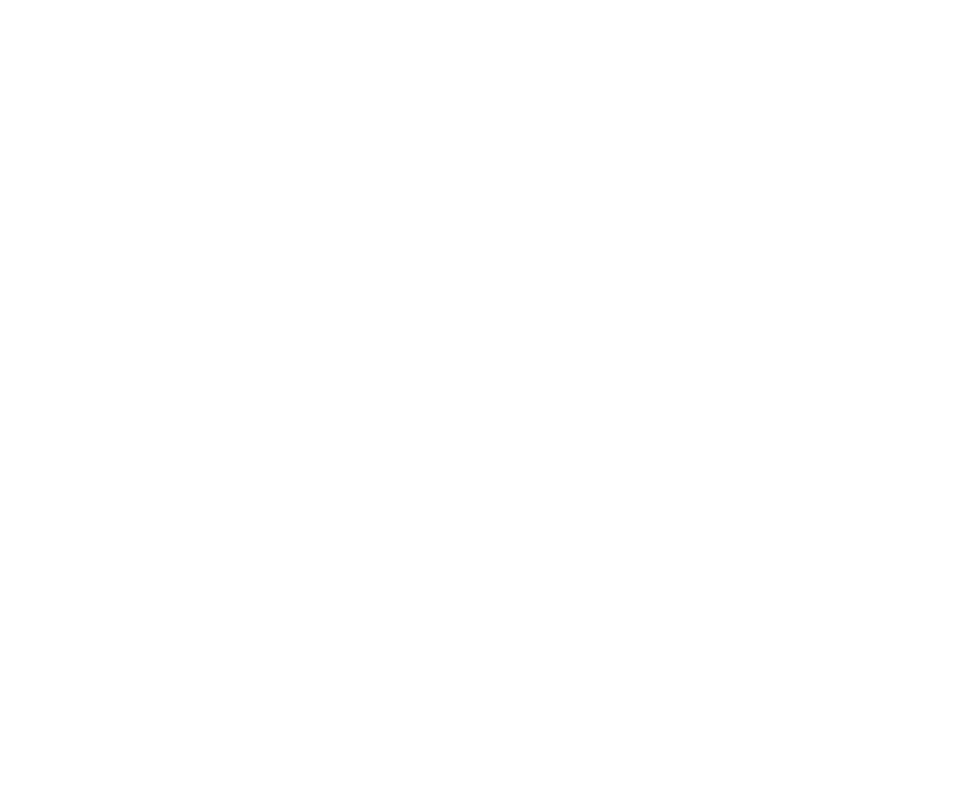
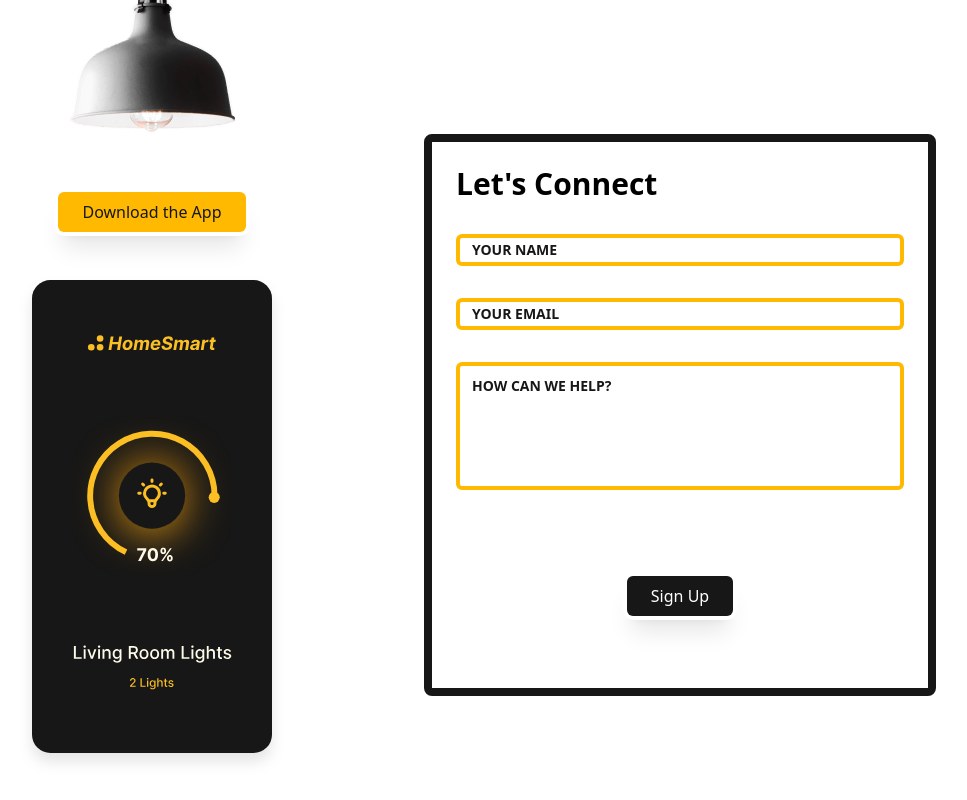
Before and after one commit to Madhankannan02/SmartHome-TailwindCSS, a React (Vite) app: page / in a window 1280 px wide. Shown: the part 2532-3332 px from the top of the page, without its empty margins (192-1159 px from the left). Before the commit the page ends 2418 px from the top, so only its background shows below. Built offline with nearby package versions, Linux system fonts and the light colour scheme.

Commit message:
Did the Form Section

```diff
--- a/src/App.jsx
+++ b/src/App.jsx
@@ -3,6 +3,7 @@
 import { Body } from "./components/Body";
 import { Partners } from "./components/Partners";
 import { CtaSection } from "./components/CtaSection";
+import { FormSection } from "./components/FormSection";
 
 export function App(){
   return(
@@ -20,6 +21,7 @@
     <Body />
     <Partners />
     <CtaSection />
+    <FormSection />
     </>
   );
 }
--- a/src/components/CtaSection.jsx
+++ b/src/components/CtaSection.jsx
@@ -34,7 +34,7 @@
               darkk:ring-offset-neutral-800
                         "
           >
-            Download the App
+            Sign Up
           </a>
         </div>
 
--- /dev/null
+++ b/src/components/FormSection.jsx
@@ -0,0 +1,207 @@
+export function FormSection() {
+ return (
+  <section aria-labelledb="contact" className="mx-auto
+  px-8
+  overflow-hidden">
+   <div className="flex flex-wrap justify-center gap-12 md:gap-6 lg:gap-20">
+    <div className="md:flex-1 md:max-w-sm relative">
+     <img src="./assets/images/lamp.png" alt="lamp" className="mx-auto" />
+     <a
+      href="#"
+      className="
+       py-2
+       px-6
+       bg-amber-400
+       dark: text-neutral-900
+       w-max
+       mx-auto
+       md:mb-12
+       mt-12
+       flex
+       gap-2
+       shadow-xl
+       hover:shadow-none
+       transition-shadow
+       focus:outline-none
+       focus-visible:ring-4
+       ring-neutral-900
+       rounded-md
+       ring-offset-4
+       ring-offset-white
+       dark:ring-amber-400
+       darkk:ring-offset-neutral-800
+     ">
+      Download the App
+     </a>
+     <img src="./assets/images/app.svg" alt="app" width="240" className="hidden
+     md:block
+     drop-shadow-xl
+     absolute
+     left-1/2
+     -translate-x-1/2
+     max-w-16" />
+    </div>
+    <form className="
+    relative
+    border-8
+    border-neutral-900
+    p-6
+    rounded-lg
+    grid
+    gap-8
+    md:flex-1
+    md:max-w-lg
+    my-4
+    md:my-12
+    lg:my-16
+    bg-white
+    dark:bg-neutral-800
+    w-full">
+
+     <h2 id="contact" className="text-3xl
+   font-bold dark:text-white">Let's Connect</h2>
+
+     <div className="relative">
+      <input type="text" id="name" className="
+      peer
+      form-input
+      w-full
+      border-4
+      border-amber-400
+      rounded-md
+      focus:ring-4
+      dark:focus:ring-offset-2
+      focus:ring-amber-400
+      focus:border-amber-400
+      focus:outline-none
+      dark:bg-amber-400
+      dark:text-neutral-900
+      placeholder-transparent
+    " placeholder="Your Name"/>
+      <label for="name" className="text-neutral-500
+      peer-focus:text-blue-400
+        text-sm
+        font-bold
+        uppercase
+        absolute
+        -top-4
+        left-2
+        -translate-y-1/2
+        transition-all
+        peer-placeholder-shown:left-4
+        peer-placeholder-shown:top-1/2
+        peer-placeholder-shown:text-neutral-900
+        peer-focus:-top-4
+        peer-focus:left-2
+        peer-focus:text-neutral-600
+        dark:peer-focus:text-neutral-300">
+        Your Name
+       </label>
+      </div>
+
+      <div className="relative">
+      <input type="email" id="email" className="
+      peer
+      form-input
+      w-full
+      border-4
+      border-amber-400
+      rounded-md
+      focus:ring-4
+      dark:focus:ring-offset-2
+      focus:ring-amber-400
+      focus:border-amber-400
+      focus:outline-none
+      dark:bg-amber-400
+      dark:text-neutral-900
+      placeholder-transparent
+    " placeholder="Your Email"/>
+      <label for="email" className="text-neutral-500
+      peer-focus:text-blue-400
+        text-sm
+        font-bold
+        uppercase
+        absolute
+        -top-4
+        left-2
+        -translate-y-1/2
+        transition-all
+        peer-placeholder-shown:left-4
+        peer-placeholder-shown:top-1/2
+        peer-placeholder-shown:text-neutral-900
+        peer-focus:-top-4
+        peer-focus:left-2
+        peer-focus:text-neutral-600
+        dark:peer-focus:text-neutral-300">
+        Your Email
+       </label>
+      </div>
+
+     <div className="relative">
+       <textarea name="content" id="content" cols="20" rows="5" className="
+      peer
+      form-textarea
+      resize-none
+      w-full
+      border-4
+      border-amber-400
+      rounded-md
+      focus:ring-4
+      dark:focus:ring-offset-2
+      focus:ring-amber-400
+      focus:border-amber-400
+      focus:outline-none
+      dark:bg-amber-400
+      dark:text-neutral-900
+      placeholder-transparent
+    " placeholder="How can we help?">
+    </textarea>
+      <label for="content" className="text-neutral-500
+      peer-focus:text-blue-400
+        text-sm
+        font-bold
+        uppercase
+        absolute
+        -top-3
+        left-2
+        -translate-y-1/2
+        transition-all
+        peer-placeholder-shown:left-4
+        peer-placeholder-shown:top-6
+        peer-placeholder-shown:text-neutral-900
+        peer-focus:-top-4
+        peer-focus:left-2
+        peer-focus:text-neutral-600
+        dark:peer-focus:text-neutral-300">How can we help?</label>
+     </div>
+     <a
+       href="#"
+       className="
+         py-2
+         px-6
+         bg-neutral-900
+         text-white
+         w-max
+         dark: text-neutral-900
+         mx-auto
+         my-12
+         flex
+         gap-2
+         shadow-xl
+         hover:shadow-none
+         transition-shadow
+         focus:outline-none
+         focus-visible:ring-4
+         ring-neutral-900
+         rounded-md
+         ring-offset-4
+         ring-offset-white-400
+         dark:ring-offset-amber-400"
+          >
+            Sign Up
+          </a>
+    </form>
+   </div>
+  </section>
+ );
+}
--- a/src/components/Partners.jsx
+++ b/src/components/Partners.jsx
@@ -1,42 +1,35 @@
-export function Partners(){
- return(
+export function Partners() {
+  return (
     <section aria-labelledby="partners" className="text-center grid gap-8 place-items-center">
       <div className="grid gap-4">
-    <h2 id="partners" className="text-4xl
-    font-bold
-    text-amber-400">Our Partners</h2>
+        <h2 id="partners" className="text-4xl font-bold text-amber-400">Our Partners</h2>
         <p className="w-full max-w-lg">
           We've partnered with hundreds of smart home brands to help you create a smart home that fits your needs and doesn't lock you in.
         </p>
       </div>
-   <div className="flex flex-wrap justify-center gap-8 md:gap-x-16 max-w-2xl mx-auto">
-    <div className="p-4 bg-white dark:bg-neutral-200 shadow-md dark:shadow-xl rounded-md">
-     <img src="./assets/images/partner1.svg" alt="Partner 1" className="h-16 w-16" />
+
+      {/* Responsive GRID layout */}
+      <div className="grid grid-cols-2 sm:grid-cols-3 md:grid-cols-4 lg:grid-cols-5 xl:grid-cols-6 gap-6 max-w-6xl mx-auto">
+        {[
+          "partner1.svg",
+          "partner2.svg",
+          "partner3.svg",
+          "partner4.svg",
+          "partner5.svg",
+          "partner6.svg",
+          "partner7.svg",
+        ].map((img, i) => (
+          <div
+            key={i}
+            className="p-4 bg-white dark:bg-white shadow-md dark:shadow-xl rounded-md flex items-center justify-center"
+          >
+            <img
+              src={`./assets/images/${img}`}
+              alt={`Partner ${i + 1}`}
+              className="h-12 w-12 sm:h-14 sm:w-14 md:h-16 md:w-16 lg:h-20 lg:w-20 object-contain"
+            />
           </div>
-
-    <div className="p-4 bg-white dark:bg-neutral-200 shadow-md dark:shadow-xl rounded-md">
-     <img src="./assets/images/partner2.svg" alt="Partner 2" className="h-16 w-16" />
-    </div>
-
-    <div className="p-4 bg-white dark:bg-neutral-200 shadow-md dark:shadow-xl rounded-md">
-     <img src="./assets/images/partner3.svg" alt="Partner 1" className="h-16 w-16" />
-    </div>
-
-    <div className="p-4 bg-white dark:bg-neutral-200 shadow-md dark:shadow-xl rounded-md">
-     <img src="./assets/images/partner4.svg" alt="Partner 1" className="h-16 w-16" />
-    </div>
-
-    <div className="p-4 bg-white dark:bg-neutral-200 shadow-md dark:shadow-xl rounded-md">
-     <img src="./assets/images/partner5.svg" alt="Partner 1" className="h-16 w-16" />
-    </div>
-
-    <div className="p-4 bg-white dark:bg-neutral-200 shadow-md dark:shadow-xl rounded-md">
-     <img src="./assets/images/partner6.svg" alt="Partner 1" className="h-16 w-16" />
-    </div>
-
-    <div className="p-4 bg-white dark:bg-neutral-200 shadow-md dark:shadow-xl rounded-md">
-     <img src="./assets/images/partner7.svg" alt="Partner 1" className="h-16 w-16" />
-    </div>
+        ))}
       </div>
     </section>
   );
--- a/src/index.css
+++ b/src/index.css
@@ -1 +1,5 @@
 @import "tailwindcss";
+
+@theme {
+ --spacing-16: 16rem;
+}
```
Lines whose indentation alone changed are shown as unchanged.
